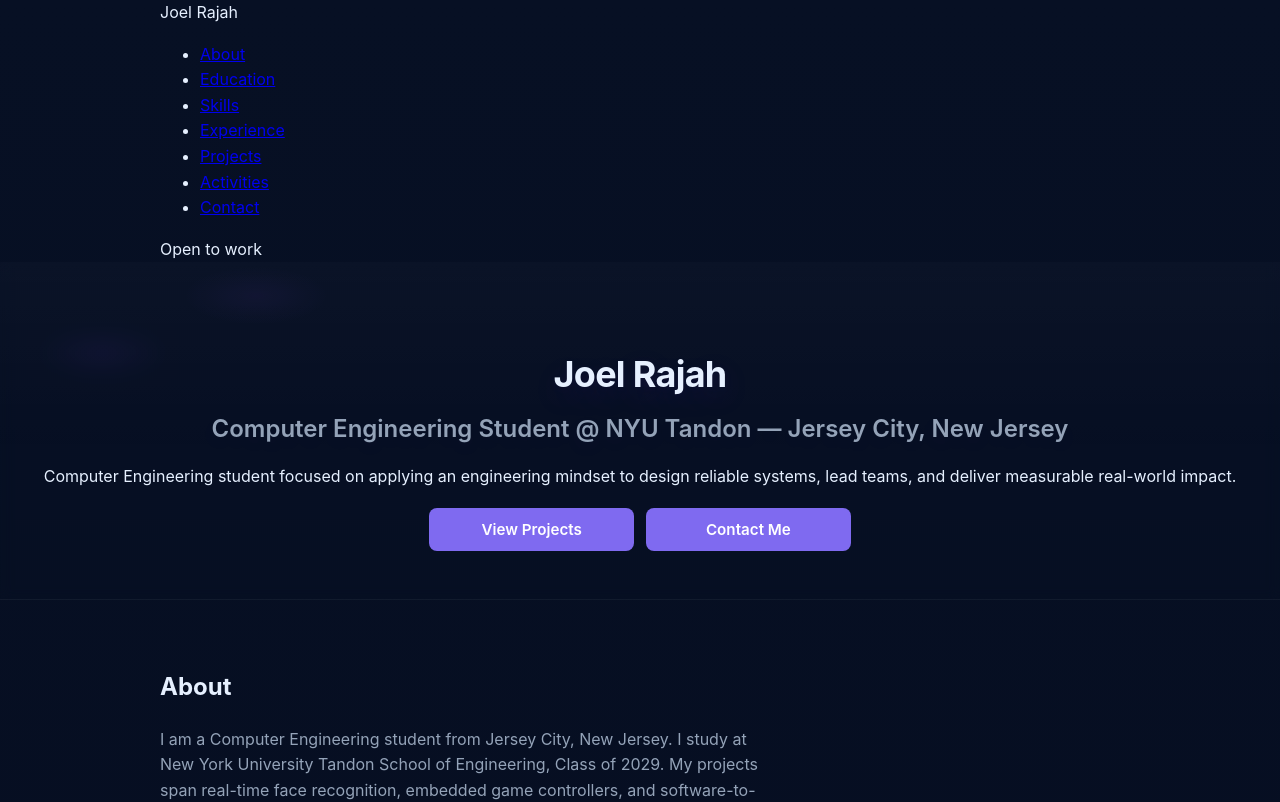
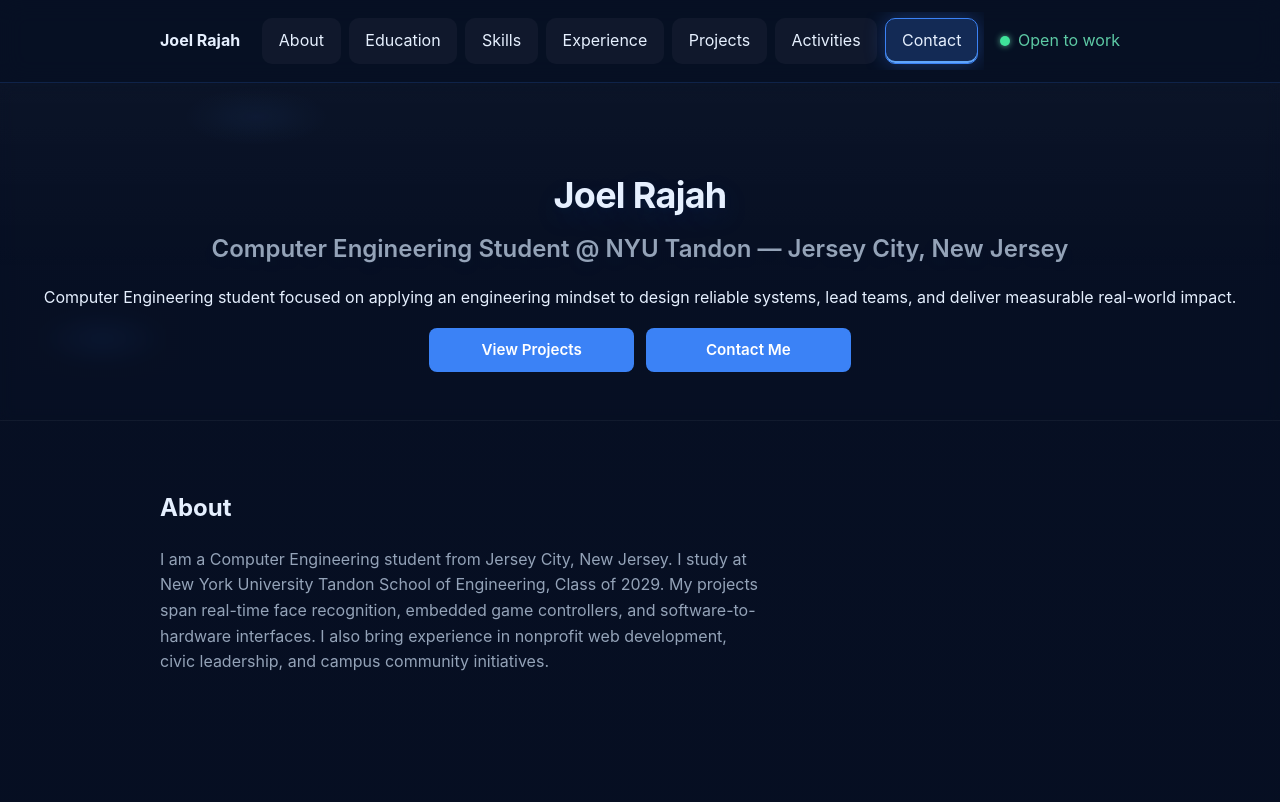
Before and after one commit to joelrajah08/joelrajah08.github.io, a React (Create React App) app: page / in a window 1280 px wide. Shown: the top 802 px of the page. Built offline with nearby package versions, Linux system fonts and the light colour scheme.

Commit message:
Use blue glows and add accessible sticky section tabs

```diff
--- a/src/App.css
+++ b/src/App.css
@@ -11,17 +11,19 @@
   --surface-strong: rgba(255,255,255,0.06);
   --muted: #94a3b8; /* muted text */
   --text: #e6f0ff; /* primary text */
-  --accent: #7c3aed; /* purple neon */
-  --accent-2: #5b21b6;
-  --accent-soft: rgba(124,58,237,0.12);
+  --glow-primary: #3b82f6;
+  --glow-light: #60a5fa;
+  --accent: var(--glow-primary);
+  --accent-2: var(--glow-light);
+  --accent-soft: color-mix(in srgb, var(--glow-primary) 12%, transparent);
   --ui-duration: 250ms; /* standard UI transition duration */
   --ui-ease: cubic-bezier(.2,.9,.2,1);
   --glass-border: rgba(255,255,255,0.06);
-  --glow: 0 8px 28px rgba(124,58,237,0.14);
+  --glow: 0 8px 28px color-mix(in srgb, var(--glow-primary) 14%, transparent);
 }
 
 body, .portfolio {
-  background: radial-gradient(800px 360px at 8% 8%, rgba(124,58,237,0.06), transparent 8%),
+  background: radial-gradient(800px 360px at 8% 8%, color-mix(in srgb, var(--glow-primary) 6%, transparent), transparent 8%),
               linear-gradient(180deg,var(--bg),#020617 120%);
   color: var(--text);
 }
@@ -33,7 +35,7 @@ body, .portfolio {
 }
 
 .hero {
-  background: radial-gradient(600px 240px at 20% 10%, rgba(124,58,237,0.06), transparent 12%),
+  background: radial-gradient(600px 240px at 20% 10%, color-mix(in srgb, var(--glow-primary) 6%, transparent), transparent 12%),
               linear-gradient(180deg, rgba(255,255,255,0.02), transparent 60%);
   color: var(--text);
   padding: 84px 0 48px;
@@ -48,123 +50,17 @@ body, .portfolio {
   margin: 0 0 6px 0;
   font-size: 2.25rem;
 
-@import url('https://fonts.googleapis.com/css2?family=JetBrains+Mono:wght@400;600&family=Syne:wght@600;800&display=swap');
-
-:root {
-  --bg: #0a0a0f; /* very dark navy/black */
-  --fg: #e6eef6; /* light fg */
-  --muted: #98a0b5;
-  --accent: #7f6af0; /* purple accent */
-  --accent-2: #5dcaa5; /* teal secondary */
-  --panel: rgba(255,255,255,0.02);
-  --border: rgba(255,255,255,0.06);
-  --glass: rgba(255,255,255,0.03);
-  --radius: 12px;
-  --ease: 0.2s ease;
-}
-
-/* Global resets and fonts */
-html,body,#root { height: 100%; }
-body {
-  margin: 0;
-  background: var(--bg);
-  color: var(--fg);
-  font-family: 'JetBrains Mono', ui-monospace, SFMono-Regular, Menlo, Monaco, 'Roboto Mono', 'Courier New', monospace;
-  -webkit-font-smoothing:antialiased;
-  -moz-osx-font-smoothing:grayscale;
-}
-
-.container { width: 92%; max-width: 1100px; margin: 0 auto; }
-
-/* Sticky frosted navbar */
-.site-nav {
-  position: sticky;
-  top: 0;
-  z-index: 80;
-  backdrop-filter: blur(12px);
-  background: linear-gradient(180deg, rgba(10,10,15,0.55), rgba(10,10,15,0.35));
-  border-bottom: 1px solid rgba(255,255,255,0.04);
-}
-.site-nav .nav-inner { display:flex; align-items:center; gap: 18px; padding: 12px 0; }
-.brand { font-family: 'Syne', system-ui, -apple-system, 'Segoe UI', Roboto, sans-serif; font-weight: 800; font-size: 1.1rem; color: var(--fg); }
-.nav-list { list-style:none; display:flex; gap: 14px; margin:0; padding:0; align-items:center; }
-.nav-list a { color: var(--muted); text-decoration:none; transition: all var(--ease); font-family: 'JetBrains Mono'; }
-.nav-list a:hover { color: var(--accent); transform: translateY(-2px); }
-
-.status { margin-left:auto; display:flex; align-items:center; gap:8px; color:var(--accent-2); font-family: 'JetBrains Mono'; font-weight:600; }
-.status-dot { width:10px; height:10px; border-radius:50%; background: #3fe29a; box-shadow: 0 0 6px rgba(93,202,165,0.9); display:inline-block; position:relative; }
-.status-dot::after { content: ''; position:absolute; left:-6px; top:-6px; width:22px; height:22px; border-radius:50%; background: rgba(93,202,165,0.12); animation: pulse 1.6s infinite; }
-@keyframes pulse { 0% { transform: scale(0.85); opacity: 0.9 } 70% { transform: scale(1.8); opacity: 0 } 100% { transform: scale(1.8); opacity: 0 } }
-
-/* Headings use Syne */
-h1,h2,h3,h4 { font-family: 'Syne', system-ui, -apple-system, 'Segoe UI', Roboto, sans-serif; font-weight:800; color: var(--fg); }
-h1 { font-size: 2.2rem; margin: 0 0 8px; }
-h2 { font-size: 1.6rem; margin: 0 0 14px; }
-
-/* Hero */
-.hero { padding: 84px 0 48px; text-align:left; }
-.hero-left, .hero-right { display:inline-block; vertical-align:middle; }
-.hero-left h1 { margin: 0; }
-.hero-right { margin-left: 18px; max-width: 64ch; color: var(--muted); }
-.hero-tagline { color: var(--muted); }
-
-/* Buttons */
-.btn, button { font-family: 'JetBrains Mono'; border-radius: 10px; padding: 10px 14px; border: 1px solid var(--border); background: transparent; color: var(--fg); cursor:pointer; transition: all var(--ease); }
-.btn.primary { background: linear-gradient(90deg, var(--accent), #6f5bf2); border: 1px solid rgba(127,106,240,0.18); color: white; box-shadow: 0 8px 28px rgba(127,106,240,0.12); }
-.btn.primary:hover { transform: translateY(-4px); box-shadow: 0 18px 48px rgba(127,106,240,0.18); }
-.btn.outline { border:1px solid rgba(255,255,255,0.04); color: var(--muted); }
-
-/* Sections */
-.section { padding: 48px 0; }
-.container .section { padding-left: 0; padding-right: 0; }
-
-/* Make section headings large and bold */
-.section h2 { font-size: 1.8rem; font-weight:800; margin-bottom: 18px; color: var(--fg); }
-
-/* Remove light panels: use dark panels */
-.skills-group, .project-card, .timeline-content, .modal-content { background: rgba(255,255,255,0.02); border: 1px solid rgba(255,255,255,0.06); border-radius: var(--radius); }
-
-/* Project cards: dark panels with subtle border and lift on hover */
-.project-card { padding: 18px; transition: all var(--ease); background: rgba(255,255,255,0.02); box-shadow: 0 6px 18px rgba(2,6,23,0.6); }
-.project-card:hover { transform: translateY(-8px); box-shadow: 0 26px 60px rgba(2,6,23,0.8); }
-.project-title { color: var(--fg); font-family: 'Syne'; font-weight:700; }
-.project-desc { color: var(--muted); }
-.project-link { background: linear-gradient(90deg, var(--accent), var(--accent-2)); color: #081018; font-weight:700; }
-
-/* Links and hover transitions */
-a { color: var(--accent-2); transition: all var(--ease); }
-a:hover { color: var(--accent); transform: translateY(-2px); }
-
-/* Misc tweaks to remove bright backgrounds */
-.timeline-content { color: var(--muted); }
-.skills-group h4 { color: var(--fg); }
-.skill-pill { background: rgba(255,255,255,0.02); color: var(--fg); border: 1px solid rgba(255,255,255,0.04); }
-
-/* Footer */
-.site-footer { padding: 18px 0; text-align:center; color: var(--muted); border-top: 1px solid rgba(255,255,255,0.04); }
-
-/* Responsive */
-@media (max-width: 820px) {
-  .nav-list { display:none; }
-  .hero { text-align:center; }
-  .hero-right { margin-left: 0; }
-}
-
-/* Respect reduced motion */
-@media (prefers-reduced-motion: reduce) {
-  * { transition: none !important; animation: none !important; }
-}
   letter-spacing: -0.02em;
-  /* Restored original soft purple glow using text-shadow. Stronger on the name. */
-  text-shadow: 0 10px 30px rgba(124,58,237,0.14), 0 2px 8px rgba(124,58,237,0.06) !important;
+  /* Restored original soft blue glow using text-shadow. Stronger on the name. */
+  text-shadow: 0 10px 30px color-mix(in srgb, var(--glow-primary) 14%, transparent), 0 2px 8px color-mix(in srgb, var(--glow-primary) 6%, transparent) !important;
 }
 
 .hero-title, .hero h2 {
   margin: 0 0 12px 0;
   color: var(--muted);
   font-weight: 600;
-  /* Softer purple glow for subtitle (subtle). Use !important to ensure it applies. */
-  text-shadow: 0 6px 20px rgba(124,58,237,0.06) !important;
+  /* Softer blue glow for subtitle (subtle). Use !important to ensure it applies. */
+  text-shadow: 0 6px 20px color-mix(in srgb, var(--glow-primary) 6%, transparent) !important;
 }
 
 .hero-name {
@@ -183,7 +79,7 @@ a:hover { color: var(--accent); transform: translateY(-2px); }
 .hero-tagline {
   margin: 8px auto 18px;
   max-width: 58ch;
-  color: #cbd5ff;
+  color: var(--glow-light);
   opacity: 0.9;
 }
 
@@ -202,7 +98,7 @@ a:hover { color: var(--accent); transform: translateY(-2px); }
   backdrop-filter: blur(6px);
 }
 
-.btn:focus { outline: 3px solid rgba(124,58,237,0.15); outline-offset: 3px; }
+.btn:focus { outline: 3px solid var(--glow-light); outline-offset: 3px; }
 
 .btn.primary {
   background: linear-gradient(90deg, var(--accent), var(--accent-2));
@@ -210,7 +106,7 @@ a:hover { color: var(--accent); transform: translateY(-2px); }
   box-shadow: var(--glow);
 }
 
-.btn.primary:hover { transform: translateY(-4px) scale(1.02); box-shadow: 0 18px 48px rgba(124,58,237,0.22), 0 0 28px rgba(124,58,237,0.12); }
+.btn.primary:hover { transform: translateY(-4px) scale(1.02); box-shadow: 0 18px 48px color-mix(in srgb, var(--glow-primary) 22%, transparent), 0 0 28px color-mix(in srgb, var(--glow-primary) 12%, transparent); }
 .btn.primary:active { transform: translateY(-2px) scale(1.01); }
 
 .btn.outline {
@@ -219,9 +115,9 @@ a:hover { color: var(--accent); transform: translateY(-2px); }
   color: var(--text);
 }
 
-.btn.outline:hover { background: rgba(255,255,255,0.02); transform: translateY(-2px) scale(1.01); box-shadow: 0 12px 34px rgba(92,46,150,0.08); }
+.btn.outline:hover { background: rgba(255,255,255,0.02); transform: translateY(-2px) scale(1.01); box-shadow: 0 12px 34px color-mix(in srgb, var(--glow-primary) 8%, transparent); }
 
-.btn:focus-visible { outline: 2px solid rgba(124,58,237,0.18); outline-offset: 3px; }
+.btn:focus-visible { outline: 2px solid var(--glow-light); outline-offset: 3px; }
 
 .section {
   padding: 48px 0;
@@ -240,8 +136,8 @@ a:hover { color: var(--accent); transform: translateY(-2px); }
 
 /* Centered CTA container and consistent CTA button styles */
 .hero-cta--center { display:flex; justify-content:center; gap:12px; margin-top: 18px; }
-.btn-cta { background: #7f6af0; color: #ffffff; border: none; border-radius: 8px; padding: 0.6rem 1.4rem; cursor: pointer; display:inline-flex; align-items:center; justify-content:center; font-weight:600; text-decoration:none; min-width: 160px; transition: background 160ms ease, transform 120ms ease, box-shadow 160ms ease; }
-.btn-cta:hover, .btn-cta:focus { background: #6a55d4; }
+.btn-cta { background: var(--glow-primary); color: #ffffff; border: none; border-radius: 8px; padding: 0.6rem 1.4rem; cursor: pointer; display:inline-flex; align-items:center; justify-content:center; font-weight:600; text-decoration:none; min-width: 160px; transition: background 160ms ease, transform 120ms ease, box-shadow 160ms ease; }
+.btn-cta:hover, .btn-cta:focus { background: var(--glow-light); }
 .btn-cta:active { transform: translateY(1px); }
 
 
@@ -272,7 +168,7 @@ a:hover { color: var(--accent); transform: translateY(-2px); }
   height: 18px;
   border-radius: 50%;
   background: var(--accent);
-  box-shadow: 0 6px 18px rgba(124,58,237,0.18);
+  box-shadow: 0 6px 18px color-mix(in srgb, var(--glow-primary) 18%, transparent);
   position: relative;
   top: 2px;
 }
@@ -338,9 +234,9 @@ a:hover { color: var(--accent); transform: translateY(-2px); }
 .project-title { margin:0; font-size:1.05rem; color:var(--text); }
 .project-desc { margin: 10px 0 14px; color:var(--muted); }
 .project-tech { display:flex; flex-wrap:wrap; gap:8px; }
-.tech-badge { background: rgba(124,58,237,0.08); color: #e9e6ff; padding:6px 10px; border-radius:999px; font-size:0.78rem; }
+.tech-badge { background: color-mix(in srgb, var(--glow-primary) 8%, transparent); color: var(--text); padding:6px 10px; border-radius:999px; font-size:0.78rem; }
 .project-actions { display:flex; gap:10px; margin-top:8px; }
-.project-link { padding:8px 12px; border-radius:8px; text-decoration:none; background: linear-gradient(90deg, var(--accent), var(--accent-2)); color:#fff; font-weight:600; box-shadow: 0 10px 30px rgba(124,58,237,0.14); }
+.project-link { padding:8px 12px; border-radius:8px; text-decoration:none; background: linear-gradient(90deg, var(--accent), var(--accent-2)); color:#fff; font-weight:600; box-shadow: 0 10px 30px color-mix(in srgb, var(--glow-primary) 14%, transparent); }
 .project-link.muted { background:transparent; color:var(--muted); border:1px solid rgba(255,255,255,0.03); }
 
 @media (min-width: 960px) {
@@ -355,18 +251,18 @@ a:hover { color: var(--accent); transform: translateY(-2px); }
 @media (prefers-reduced-motion: no-preference) {
   .project-card:hover, .project-card:focus {
     transform: translateY(-8px) scale(1.01);
-    box-shadow: 0 26px 60px rgba(2,6,23,0.6), 0 8px 40px rgba(124,58,237,0.12);
-    border-color: rgba(124,58,237,0.18);
+    box-shadow: 0 26px 60px rgba(2,6,23,0.6), 0 8px 40px color-mix(in srgb, var(--glow-primary) 12%, transparent);
+    border-color: color-mix(in srgb, var(--glow-primary) 18%, transparent);
   }
   .project-card:active { transform: translateY(-4px) scale(0.998); }
 }
 
 /* Make project cards keyboard-focus friendly */
-.project-card:focus-visible { outline: 3px solid rgba(124,58,237,0.10); outline-offset: 4px; }
+.project-card:focus-visible { outline: 3px solid var(--glow-light); outline-offset: 4px; }
 
 /* Tech inline icon styles */
 .tech-inline { display:inline-flex; vertical-align:middle; }
-.tech-icon { display:block; filter: drop-shadow(0 6px 18px rgba(124,58,237,0.08)); }
+.tech-icon { display:block; filter: drop-shadow(0 6px 18px color-mix(in srgb, var(--glow-primary) 8%, transparent)); }
 .tech-text { margin-left:6px; }
 
 /* Modal styles */
@@ -397,7 +293,7 @@ a:hover { color: var(--accent); transform: translateY(-2px); }
 /* Contact section */
 .contact p { margin: 6px 0; }
 .contact a { color: var(--accent); text-decoration: none; font-weight:600; }
-.contact a:hover { text-decoration: underline; filter: drop-shadow(0 6px 18px rgba(124,58,237,0.08)); }
+.contact a:hover { text-decoration: underline; filter: drop-shadow(0 6px 18px color-mix(in srgb, var(--glow-primary) 8%, transparent)); }
 
 /* Subtle animations (CSS only) */
 @keyframes fadeDown {
@@ -460,10 +356,77 @@ a:hover { color: var(--accent); transform: translateY(-2px); }
 .skills-section { padding-top: 28px; padding-bottom: 28px; }
 .skills-grid { display: grid; grid-template-columns: repeat(auto-fit, minmax(220px, 1fr)); gap: 18px; margin-top: 12px; }
 .skills-group { background: linear-gradient(180deg, rgba(255,255,255,0.02), rgba(255,255,255,0.01)); padding: 14px; border-radius: 12px; border:1px solid var(--glass-border); box-shadow: 0 10px 30px rgba(2,6,23,0.6); }
-.skills-group h4 { margin: 0 0 10px 0; font-size: 1rem; color:var(--text); text-shadow: 0 2px 12px rgba(124,58,237,0.04); }
+.skills-group h4 { margin: 0 0 10px 0; font-size: 1rem; color:var(--text); text-shadow: 0 2px 12px color-mix(in srgb, var(--glow-primary) 4%, transparent); }
 .skill-pills { display:flex; flex-wrap:wrap; gap:8px; }
 .skill-pill { display:inline-block; padding:8px 12px; background: rgba(255,255,255,0.02); color: var(--text); border-radius: 999px; font-size:0.9rem; border:1px solid rgba(255,255,255,0.03); }
 
 @media (max-width: 520px) {
   .skill-pill { padding:6px 10px; font-size:0.86rem; }
 }
+
+/* Section tabs keep their anchor semantics and the existing font stack. */
+html { scroll-behavior: smooth; }
+.section { scroll-margin-top: calc(var(--nav-height, 80px) + 16px); }
+.site-nav {
+  position: sticky;
+  top: 0;
+  z-index: 50;
+  background: rgba(7,16,36,0.94);
+  backdrop-filter: blur(12px);
+  border-bottom: 1px solid color-mix(in srgb, var(--glow-primary) 18%, transparent);
+}
+.nav-inner { display: flex; align-items: center; gap: 16px; padding: 12px 0; }
+.brand { flex-shrink: 0; font-weight: 700; }
+.site-nav nav { flex: 1; min-width: 0; }
+.nav-list {
+  display: flex;
+  align-items: center;
+  gap: 8px;
+  list-style: none;
+  margin: 0;
+  padding: 6px;
+  overflow-x: auto;
+  scrollbar-width: thin;
+}
+.nav-list li { flex: 1 0 auto; }
+.nav-list a {
+  display: block;
+  padding: 9px 12px;
+  border-radius: 10px;
+  border: 1px solid transparent;
+  background: rgba(255,255,255,0.04);
+  color: var(--text);
+  text-align: center;
+  white-space: nowrap;
+  text-decoration: none;
+  transition: background var(--ui-duration) ease, box-shadow var(--ui-duration) ease, border-color var(--ui-duration) ease;
+}
+.nav-list a:hover {
+  background: color-mix(in srgb, var(--glow-primary) 16%, transparent);
+  border-color: color-mix(in srgb, var(--glow-primary) 35%, transparent);
+  box-shadow: 0 0 14px color-mix(in srgb, var(--glow-primary) 24%, transparent);
+}
+.nav-list a[aria-current="location"] {
+  background: color-mix(in srgb, var(--glow-primary) 24%, transparent);
+  border-color: var(--glow-primary);
+  box-shadow: 0 0 20px color-mix(in srgb, var(--glow-primary) 35%, transparent), inset 0 -2px 0 var(--glow-light);
+}
+a:focus-visible, button:focus-visible, [role="button"]:focus-visible {
+  outline: 3px solid var(--glow-light);
+  outline-offset: 3px;
+}
+.status { display: flex; align-items: center; gap: 8px; flex-shrink: 0; white-space: nowrap; color: #5dcaa5; }
+.status-dot { width: 10px; height: 10px; border-radius: 50%; background: #3fe29a; box-shadow: 0 0 6px rgba(93,202,165,0.9); }
+@media (max-width: 1100px) {
+  .nav-inner { flex-wrap: wrap; gap: 6px 16px; }
+  .site-nav nav { order: 3; flex-basis: 100%; }
+  .status { margin-left: auto; }
+}
+@media (max-width: 520px) {
+  .nav-list a { padding: 8px 10px; }
+  .hero-cta--center { flex-wrap: wrap; }
+  .btn-cta { box-sizing: border-box; }
+}
+@media (prefers-reduced-motion: reduce) {
+  html { scroll-behavior: auto; }
+}
--- a/src/Joel_Rajah_App.js
+++ b/src/Joel_Rajah_App.js
@@ -1,3 +1,4 @@
+import { useEffect, useRef, useState } from 'react';
 import './App.css';
 import ProjectCard from './components/ProjectCard';
 import projects from './data/projects';
@@ -5,21 +6,89 @@ import Timeline from './components/Timeline';
 import experience from './data/experience';
 import activities from './data/activities';
 
+const navigation = [
+  ['about', 'About'],
+  ['education', 'Education'],
+  ['skills', 'Skills'],
+  ['leadership', 'Experience'],
+  ['projects', 'Projects'],
+  ['activities', 'Activities'],
+  ['contact', 'Contact'],
+];
+
 function App() {
+  const navRef = useRef(null);
+  const [activeSection, setActiveSection] = useState(null);
+
+  useEffect(() => {
+    const sections = navigation.map(([id]) => document.getElementById(id)).filter(Boolean);
+    let observer;
+    let frame;
+    let navHeight = 0;
+
+    function updateActiveSection() {
+      frame = undefined;
+      const activationLine = navHeight + (window.innerHeight - navHeight) * 0.25;
+      const visible = sections.filter(section => {
+        const bounds = section.getBoundingClientRect();
+        return bounds.bottom > navHeight && bounds.top < window.innerHeight;
+      });
+      if (!visible.length) {
+        setActiveSection(null);
+        return;
+      }
+      const atBottom = window.scrollY + window.innerHeight >= document.documentElement.scrollHeight - 2;
+      const aboveLine = visible.filter(section => section.getBoundingClientRect().top <= activationLine);
+      const current = atBottom ? visible[visible.length - 1] : aboveLine[aboveLine.length - 1] || visible[0];
+      setActiveSection(current.id);
+    }
+
+    function scheduleUpdate() {
+      if (frame === undefined) frame = window.requestAnimationFrame(updateActiveSection);
+    }
+
+    function measureNavigation() {
+      navHeight = navRef.current.getBoundingClientRect().height;
+      document.documentElement.style.setProperty('--nav-height', `${navHeight}px`);
+      if (observer) observer.disconnect();
+      if ('IntersectionObserver' in window) {
+        observer = new IntersectionObserver(scheduleUpdate, {
+          rootMargin: `-${navHeight}px 0px 0px 0px`,
+          threshold: [0, 0.25, 0.5, 0.75, 1],
+        });
+        sections.forEach(section => observer.observe(section));
+      }
+      scheduleUpdate();
+    }
+
+    const resizeObserver = 'ResizeObserver' in window ? new ResizeObserver(measureNavigation) : null;
+    if (resizeObserver) resizeObserver.observe(navRef.current);
+    measureNavigation();
+    // Scroll updates also handle long sections and the last short section at the page bottom.
+    window.addEventListener('scroll', scheduleUpdate, { passive: true });
+    window.addEventListener('resize', measureNavigation);
+    return () => {
+      if (observer) observer.disconnect();
+      if (resizeObserver) resizeObserver.disconnect();
+      window.cancelAnimationFrame(frame);
+      window.removeEventListener('scroll', scheduleUpdate);
+      window.removeEventListener('resize', measureNavigation);
+      document.documentElement.style.removeProperty('--nav-height');
+    };
+  }, []);
+
   return (
     <div className="portfolio">
-      <header className="site-nav" role="banner">
+      <header className="site-nav" role="banner" ref={navRef}>
         <div className="container nav-inner">
           <div className="brand">Joel Rajah</div>
           <nav aria-label="Primary navigation">
             <ul className="nav-list">
-              <li><a href="#about">About</a></li>
-              <li><a href="#education">Education</a></li>
-              <li><a href="#skills">Skills</a></li>
-              <li><a href="#leadership">Experience</a></li>
-              <li><a href="#projects">Projects</a></li>
-              <li><a href="#activities">Activities</a></li>
-              <li><a href="#contact">Contact</a></li>
+              {navigation.map(([id, label]) => (
+                <li key={id}>
+                  <a href={`#${id}`} aria-current={activeSection === id ? 'location' : undefined}>{label}</a>
+                </li>
+              ))}
             </ul>
           </nav>
           <div className="status">
```
